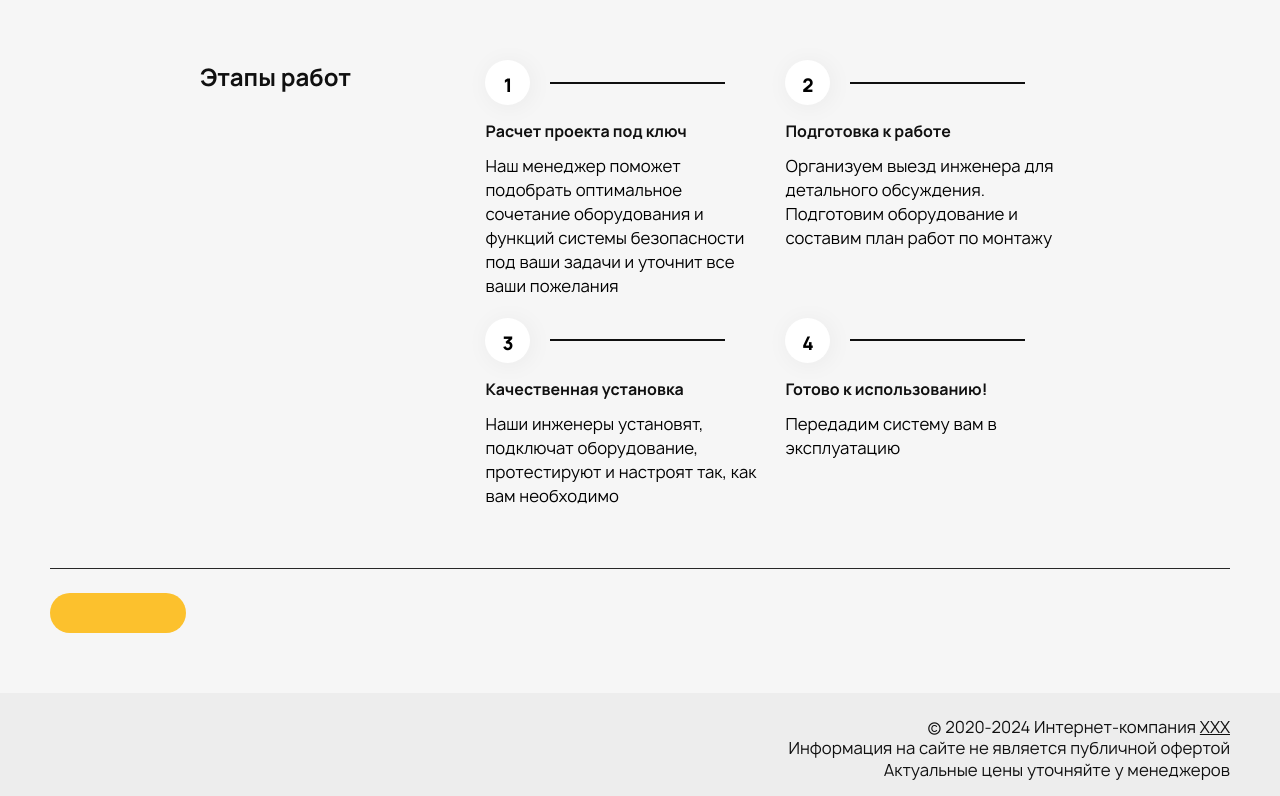
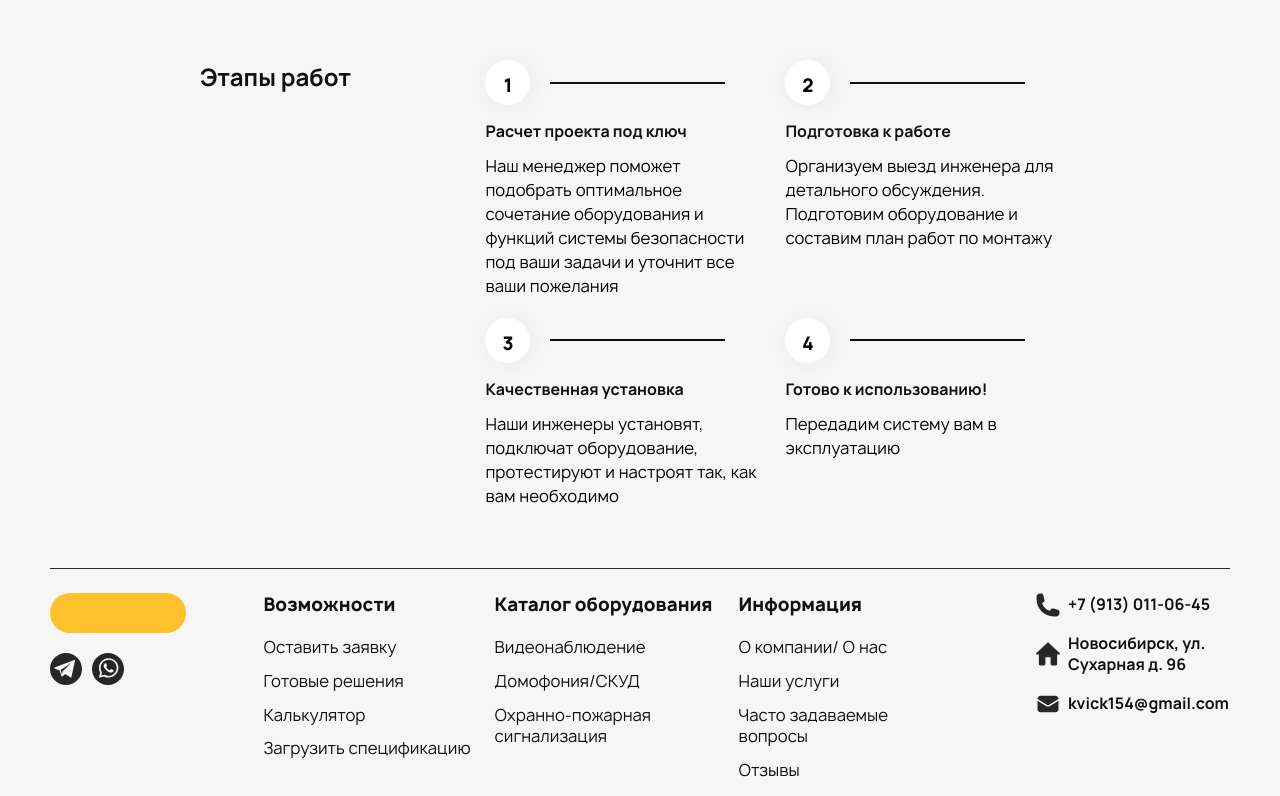
Before and after one commit to NSecuritySolutions/frontend, a React (Vite) app: page / in a window 1280 px wide. Shown: the top 796 px of the page. Built offline with nearby package versions, Linux system fonts and the light colour scheme.

Commit message:
feat: added nav columns

```diff
--- a/src/app/ui/styled.ts
+++ b/src/app/ui/styled.ts
@@ -1,13 +1,13 @@
-import ManropeBold from 'src/assets/fonts/Manrope-Bold.woff2';
+import ManropeBold from "src/assets/fonts/Manrope-Bold.woff2";
 
-import ManropeExtraBold from 'src/assets/fonts/Manrope-ExtraBold.woff2';
-import ManropeRegular from 'src/assets/fonts/Manrope-Regular.woff2';
-import ManropeSemiBold from 'src/assets/fonts/Manrope-SemiBold.woff2';
+import ManropeExtraBold from "src/assets/fonts/Manrope-ExtraBold.woff2";
+import ManropeRegular from "src/assets/fonts/Manrope-Regular.woff2";
+import ManropeSemiBold from "src/assets/fonts/Manrope-SemiBold.woff2";
 
-import colors from 'src/shared/constants/colors';
-import { fonts } from 'src/shared/constants/typography';
+import colors from "src/shared/constants/colors";
+import { fonts } from "src/shared/constants/typography";
 
-import { createGlobalStyle } from 'styled-components';
+import { createGlobalStyle } from "styled-components";
 
 const AppStyles = createGlobalStyle`
 
@@ -175,6 +175,7 @@ body {
 }
 
 a {
+    font-family: ${fonts.fontFamilyManrope};
     color: inherit;
     text-decoration: inherit;
 }
--- /dev/null
+++ b/src/shared/components/NavColumn/index.ts
@@ -0,0 +1,3 @@
+import NavColumn from "./ui/NavColumn";
+
+export { NavColumn };
--- /dev/null
+++ b/src/shared/components/NavColumn/types/types.ts
@@ -0,0 +1,10 @@
+type TNavColumnItem = {
+  title: string;
+  items: { text: string; navLink: string }[];
+};
+
+type TNavColumnProps = {
+  lists: TNavColumnItem[];
+};
+
+export type { TNavColumnItem, TNavColumnProps };
--- /dev/null
+++ b/src/shared/components/NavColumn/ui/NavColumn.tsx
@@ -0,0 +1,24 @@
+import { FC } from "react";
+import { TNavColumnProps } from "../types/types";
+import { Container, List, ListItem, NavLinkStyled, Title } from "./styled";
+
+const NavColumn: FC<TNavColumnProps> = ({ lists }) => {
+  return (
+    <Container>
+      {lists.map((list, index) => (
+        <div key={index}>
+          <Title>{list.title}</Title>
+          <List>
+            {list.items.map((item, idx) => (
+              <ListItem key={idx}>
+                <NavLinkStyled to={item.navLink}>{item.text}</NavLinkStyled>
+              </ListItem>
+            ))}
+          </List>
+        </div>
+      ))}
+    </Container>
+  );
+};
+
+export default NavColumn;
--- /dev/null
+++ b/src/shared/components/NavColumn/ui/styled.ts
@@ -0,0 +1,33 @@
+import { NavLink } from "react-router-dom";
+import styled from "styled-components";
+
+const Container = styled.div`
+  display: flex;
+  gap: 24px;
+`;
+
+const Title = styled.h3`
+  font-size: 18px;
+  line-height: 136%;
+  font-weight: 800;
+  margin-bottom: 20px;
+`;
+
+const List = styled.ul`
+  display: flex;
+  flex-direction: column;
+  gap: 12px;
+  max-width: 220px;
+`;
+
+const ListItem = styled.li`
+  cursor: pointer;
+`;
+
+const NavLinkStyled = styled(NavLink)`
+  font-size: 16px;
+  line-height: 136%;
+  font-weight: 400;
+`;
+
+export { Container, Title, List, ListItem, NavLinkStyled };
--- a/src/widgets/Footer/ui/Footer.tsx
+++ b/src/widgets/Footer/ui/Footer.tsx
@@ -1,18 +1,30 @@
-import { Logo } from 'src/shared/components/Logo';
+import { Logo } from "src/shared/components/Logo";
 import {
   FooterBottom,
   FooterBottomContainer,
+  FooterContactContainer,
+  FooterContactLink,
+  FooterContactLogo,
+  FooterContactsContainer,
   FooterDeveloperInfoBox,
   FooterDeveloperLink,
   FooterRights,
   FooterRightsText,
   FooterSocialContainer,
+  FooterSocialIcon,
+  FooterSocialIconLink,
+  FooterSocialIconsContainer,
   FooterTop,
   FooterTopGridContainer,
   FooterWrapper,
-} from './styled';
+} from "./styled";
 
-import ProjectLogo from 'src/assets/icons/new-logo.svg';
+import ProjectLogo from "src/assets/icons/new-logo.svg";
+import SvgLogoTelegram from "src/assets/icons/telegram.svg";
+import SvgLogoWhatsapp from "src/assets/icons/whatsapp.svg";
+
+import { navColumnLists, contacts } from "./temporaryConsts.ts";
+import { NavColumn } from "src/shared/components/NavColumn/index.ts";
 
 const Footer = () => {
   return (
@@ -21,14 +33,33 @@ const Footer = () => {
         <FooterTopGridContainer>
           <FooterSocialContainer>
             <Logo imageUrl={ProjectLogo} />
+            <FooterSocialIconsContainer>
+              <FooterSocialIconLink href="#" target="_blank">
+                <FooterSocialIcon src={SvgLogoTelegram} alt="Лого" />
+              </FooterSocialIconLink>
+              <FooterSocialIconLink href="#" target="_blank">
+                <FooterSocialIcon src={SvgLogoWhatsapp} alt="Лого" />
+              </FooterSocialIconLink>
+            </FooterSocialIconsContainer>
           </FooterSocialContainer>
+          <NavColumn lists={navColumnLists} />
+          <FooterContactsContainer>
+            {contacts.map((contact, index) => (
+              <FooterContactContainer key={index}>
+                <FooterContactLogo src={contact.icon} />
+                <FooterContactLink href={contact.link}>
+                  {contact.text}
+                </FooterContactLink>
+              </FooterContactContainer>
+            ))}
+          </FooterContactsContainer>
         </FooterTopGridContainer>
       </FooterTop>
       <FooterBottom>
         <FooterBottomContainer>
           <FooterRights>
             <FooterRightsText>
-              © 2020-2024 Интернет-компания{' '}
+              © 2020-2024 Интернет-компания{" "}
               <FooterDeveloperLink href="#" target="_blank">
                 ХХХ
               </FooterDeveloperLink>
@@ -41,7 +72,7 @@ const Footer = () => {
             </FooterRightsText>
             <FooterDeveloperInfoBox>
               <FooterRightsText>
-                Сайт разработан командой{' '}
+                Сайт разработан командой{" "}
                 <FooterDeveloperLink href="#" target="_blank">
                   ХХХ Studio
                 </FooterDeveloperLink>
--- a/src/widgets/Footer/ui/styled.ts
+++ b/src/widgets/Footer/ui/styled.ts
@@ -1,5 +1,5 @@
-import styled from 'styled-components';
-import colors from 'src/shared/constants/colors';
+import styled from "styled-components";
+import colors from "src/shared/constants/colors";
 
 const FooterWrapper = styled.footer`
   width: 100%;
@@ -18,11 +18,54 @@ const FooterTopGridContainer = styled.div`
   border-top: 1px solid ${colors.darkSecondary};
   padding-top: 24px;
   padding-bottom: 60px;
+  display: flex;
+  justify-content: space-between;
 `;
 
-const FooterSocialContainer = styled.div``;
-const FooterContactsContainer = styled.div``;
-const FooterContactContainer = styled.div``;
+const FooterSocialContainer = styled.div`
+  display: flex;
+  flex-direction: column;
+  gap: 20px;
+`;
+
+const FooterSocialIconsContainer = styled.div`
+  display: flex;
+  flex-direction: row;
+  gap: 10px;
+`;
+
+const FooterSocialIconLink = styled.a`
+  cursor: pointer;
+`;
+
+const FooterSocialIcon = styled.img`
+  width: 32px;
+  height: 32px;
+`;
+
+const FooterContactsContainer = styled.div`
+  display: flex;
+  flex-direction: column;
+  gap: 16px;
+`;
+const FooterContactContainer = styled.div`
+  display: flex;
+  gap: 8px;
+  align-items: center;
+`;
+
+const FooterContactLogo = styled.img`
+  width: 24px;
+  height: 24px;
+`;
+
+const FooterContactLink = styled.a`
+  cursor: pointer;
+  font-size: 16px;
+  line-height: 136%;
+  font-weight: 700;
+  max-width: 162px;
+`;
 
 const FooterBottom = styled.div`
   width: 100%;
@@ -74,4 +117,9 @@ export {
   FooterSocialContainer,
   FooterContactsContainer,
   FooterContactContainer,
+  FooterSocialIconsContainer,
+  FooterSocialIconLink,
+  FooterSocialIcon,
+  FooterContactLogo,
+  FooterContactLink,
 };
--- a/src/widgets/Footer/ui/temporaryConsts.ts
+++ b/src/widgets/Footer/ui/temporaryConsts.ts
@@ -1,50 +1,60 @@
-const lists = [
+import SvgPhone from "src/assets/icons/phone.svg";
+import SvgHome from "src/assets/icons/home.svg";
+import SvgMail from "src/assets/icons/mail.svg";
+
+//TODO настроить якоря когда будут все блоки сверстаны
+
+const navColumnLists = [
   {
-    title: 'Возможности',
+    title: "Возможности",
     items: [
-      'Оставить заявку',
-      'Готовые решения',
-      'Калькулятор',
-      'Загрузить спецификацию',
+      { text: "Оставить заявку", navLink: "/home#request" },
+      { text: "Готовые решения", navLink: "/home#solutions" },
+      { text: "Калькулятор", navLink: "/home#calculator" },
+      { text: "Загрузить спецификацию", navLink: "/home#specification" },
     ],
   },
   {
-    title: 'Каталог оборудования',
+    title: "Каталог оборудования",
     items: [
-      'Видеонаблюдение',
-      'Домофония/СКУД',
-      'Охранно-пожарная сигнализация',
+      { text: "Видеонаблюдение", navLink: "/home#video-surveillance" },
+      { text: "Домофония/СКУД", navLink: "/home#intercom-access-control" },
+      {
+        text: "Охранно-пожарная сигнализация",
+        navLink: "/home#security-fire-alarm",
+      },
     ],
   },
   {
-    title: 'Информация',
+    title: "Информация",
     items: [
-      'О компании/ О нас',
-      'Наши услуги',
-      'Часто задаваемые вопросы',
-      'Отзывы',
-      'Примеры наших работ',
-      'Блог',
-      'Политика конфиденциальности',
+      { text: "О компании/ О нас", navLink: "/home#about-us" },
+      { text: "Наши услуги", navLink: "/home#our-services" },
+      { text: "Часто задаваемые вопросы", navLink: "/home#faq" },
+      { text: "Отзывы", navLink: "/home#reviews" },
+      { text: "Примеры наших работ", navLink: "/home#portfolio" },
+      { text: "Блог", navLink: "/home#blog" },
+      { text: "Политика конфиденциальности", navLink: "/home#privacy-policy" },
     ],
   },
 ];
+
 const contacts = [
   {
-    icon: 'SvgoPhone',
-    text: '+7 (913) 011-06-45',
-    link: '',
+    icon: SvgPhone,
+    text: "+7 (913) 011-06-45",
+    link: "",
   },
   {
-    icon: 'SvgoHome',
-    text: 'Новосибирск, ул. Сухарная д. 96',
-    link: '',
+    icon: SvgHome,
+    text: "Новосибирск, ул. Сухарная д. 96",
+    link: "",
   },
   {
-    icon: 'SvgoMail',
-    text: 'kvick154@gmail.com',
-    link: '',
+    icon: SvgMail,
+    text: "kvick154@gmail.com",
+    link: "",
   },
 ];
 
-export { lists, contacts };
+export { navColumnLists, contacts };
```
